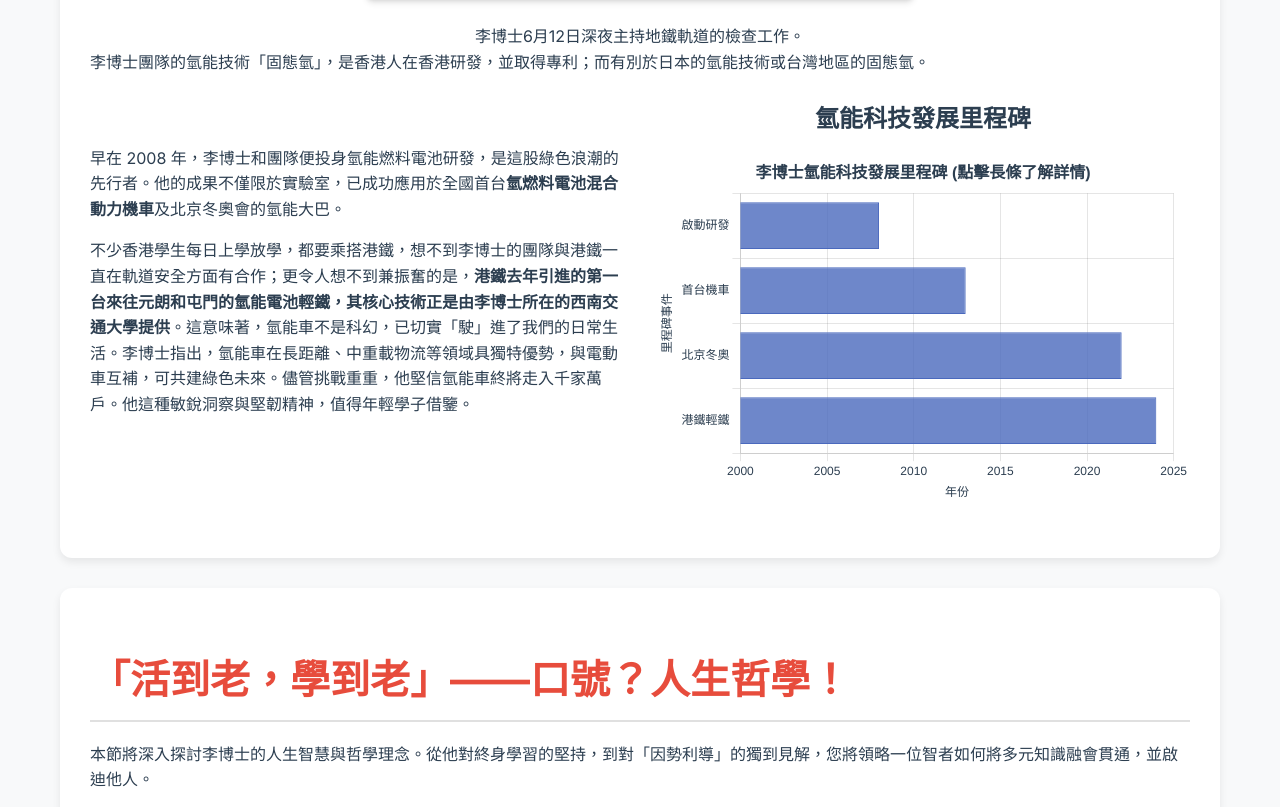
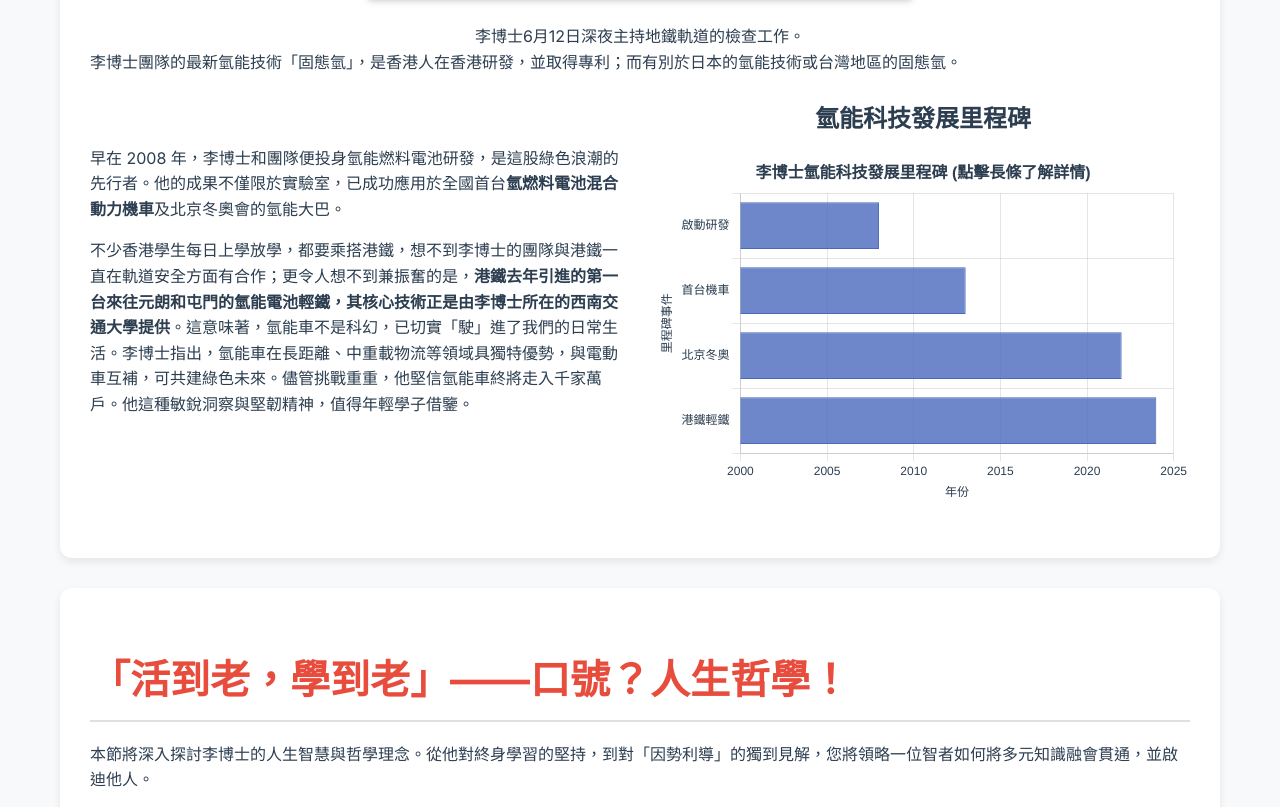
Before and after one commit to lstclhng/lsp1, a plain HTML site: page index.html in a window 1280 px wide. Shown: the part 2374-3181 px from the top of the page. Drawn offline with nearby package versions, Linux system fonts and the light colour scheme.

Commit message:
Update index.html

```diff
--- a/index.html
+++ b/index.html
@@ -204,7 +204,7 @@ CONFIRMATION: NO SVG graphics used. NO Mermaid JS used. -->
             </div>
             <p Align="center"> 李博士6月12日深夜主持地鐵軌道的檢查工作。 </p>
             <div class="highlight-box">
-                李博士團隊的氫能技術「固態氫」，是香港人在香港研發，並取得專利；而有別於日本的氫能技術或台灣地區的固態氫。
+                李博士團隊的最新氫能技術「固態氫」，是香港人在香港研發，並取得專利；而有別於日本的氫能技術或台灣地區的固態氫。
             </div>
             <div class="grid grid-cols-1 md:grid-cols-2 gap-8 items-center mb-6">
                 <div>
```
